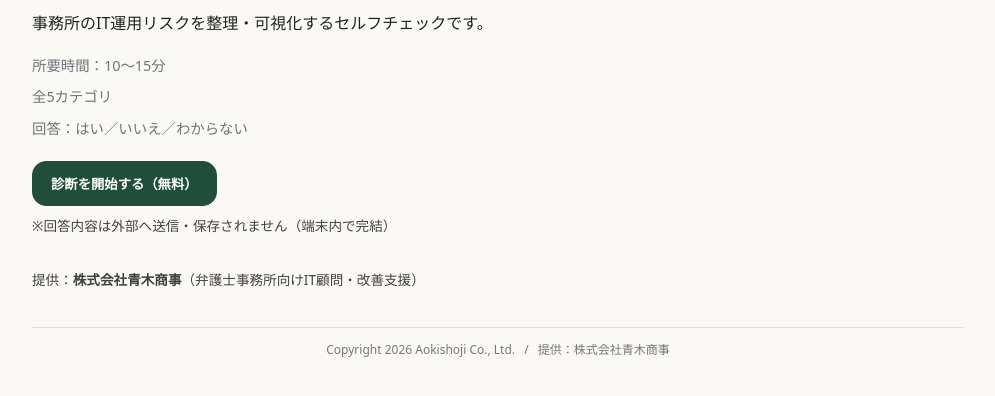
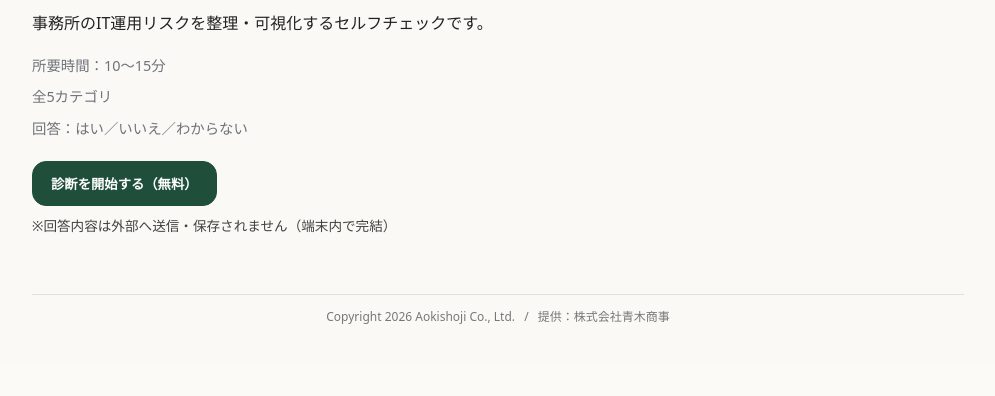
Before and after one commit to komatsu-lab-aoki/security_check, a Flask app: page /check in a window 1280 px wide. Shown: the part 254-650 px from the top of the page, without its empty margins (142-1137 px from the left). Run offline with Flask 3, Linux system fonts and the light colour scheme.

Commit message:
フッター修正

```diff
--- a/templates/start.html
+++ b/templates/start.html
@@ -39,9 +39,4 @@
   </div>
 </header>
 
-<p class="intro-provider">
-  提供：<strong>株式会社青木商事</strong>（弁護士事務所向けIT顧問・改善支援）
-</p>
-
-
 {% endblock %}
```
